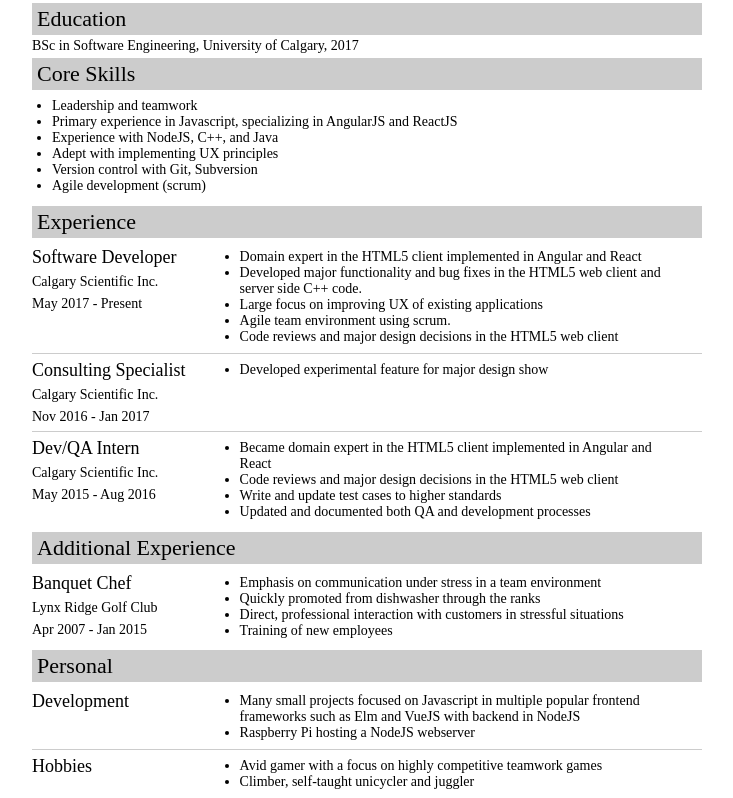
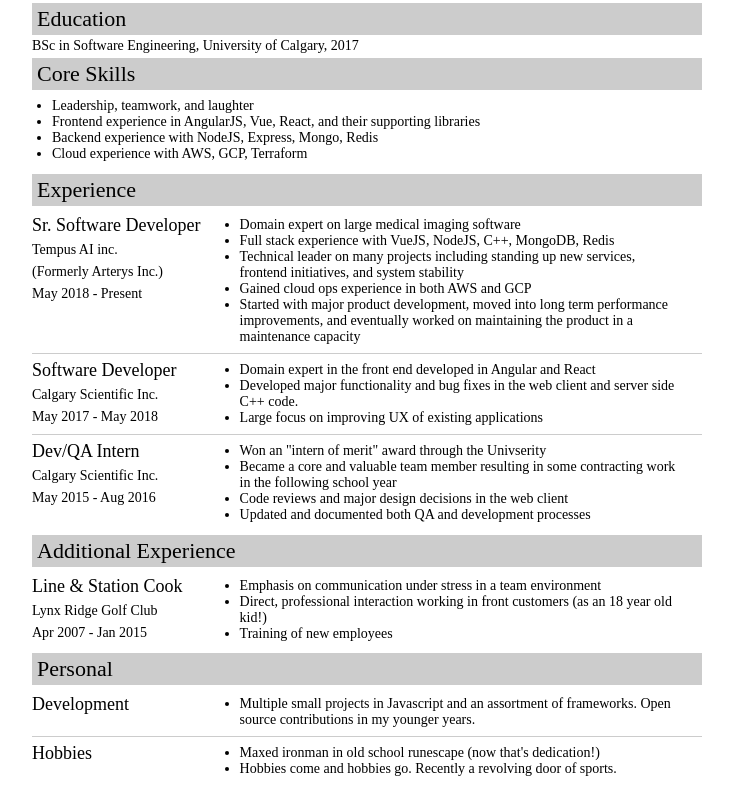
Before and after one commit to colefranz/colefranz.github.io, a website built with webpack: page index.html in a window 1280 px wide. Shown: the part 61-859 px from the top of the page, without its empty margins (273-1006 px from the left). Built offline with nearby package versions, Linux system fonts and the light colour scheme; a web font is replaced by a local one.

Commit message:
update the resume
first time in 8 years lmao

```diff
--- a/index.html
+++ b/index.html
@@ -6,6 +6,7 @@
     <link rel="shortcut icon" href="assets/favicon.ico" type="image/x-icon">
     <link rel="icon" href="assets/favicon.ico" type="image/x-icon">
   </head>
+
   <body>
     <div id="resume">
       <header>
@@ -40,12 +41,12 @@
         <div id="core-skills">
           <p class="item-header">Core Skills</p>
           <ul>
-            <li>Leadership and teamwork</li>
-            <li>Primary experience in Javascript, specializing in AngularJS and ReactJS</li>
-            <li>Experience with NodeJS, C++, and Java</li>
-            <li>Adept with implementing UX principles</li>
-            <li>Version control with Git, Subversion</li>
-            <li>Agile development (scrum)</li>
+            <li>Leadership, teamwork, and laughter</li>
+            <li>Frontend experience in AngularJS, Vue, React, and their supporting libraries</li>
+            <li>Backend experience with NodeJS, Express, Mongo, Redis</li>
+            <li>Cloud experience with AWS, GCP, Terraform</li>
+
+
             <!-- <li>OpenGL</li> Uncomment in graphics jobs -->
           </ul>
         </div>
@@ -53,28 +54,32 @@
           <p class="item-header">Experience</p>
           <div class="item">
             <div class="primary">
+              <p class="title">Sr. Software Developer</p>
+              <p class="company">Tempus AI inc.</p>
+              <p class="company">(Formerly Arterys Inc.)</p><p class="time-line">May 2018 - Present</p>
+            </div>
+            <ul class="secondary">
+              <li>Domain expert on large medical imaging software</li>
+              <li>Full stack experience with VueJS, NodeJS, C++, MongoDB, Redis</li>
+              <li>Technical leader on many projects including standing up new services, frontend initiatives, and system stability</li>
+              <li>Gained cloud ops experience in both AWS and GCP</li>
+              <li>Started with major product development, moved into long term performance improvements, and eventually worked on maintaining the product in a maintenance capacity</li>
+            </ul>
+          </div><div class="item">
+            <div class="primary">
               <p class="title">Software Developer</p>
               <p class="company">Calgary Scientific Inc.</p>
-              <p class="time-line">May 2017 - Present</p>
+              <p class="time-line">May 2017 - May 2018</p>
             </div>
             <ul class="secondary">
-              <li>Domain expert in the HTML5 client implemented in Angular and React</li>
-              <li>Developed major functionality and bug fixes in the HTML5 web client and server side C++ code.</li>
+              <li>Domain expert in the front end developed in Angular and React</li>
+              <li>Developed major functionality and bug fixes in the web client and server side C++ code.</li>
               <li>Large focus on improving UX of existing applications</li>
-              <li>Agile team environment using scrum.</li>
-              <li>Code reviews and major design decisions in the HTML5 web client</li>
+
+
             </ul>
           </div>
-          <div class="item">
-            <div class="primary">
-              <p class="title">Consulting Specialist</p>
-              <p class="company">Calgary Scientific Inc.</p>
-              <p class="time-line">Nov 2016 - Jan 2017</p>
-            </div>
-            <ul class="secondary">
-              <li>Developed experimental feature for major design show</li>
-            </ul>
-          </div>
+
           <div class="item">
             <div class="primary">
               <p class="title">Dev/QA Intern</p>
@@ -82,9 +87,9 @@
               <p class="time-line">May 2015 - Aug 2016</p>
             </div>
             <ul class="secondary">
-              <li>Became domain expert in the HTML5 client implemented in Angular and React</li>
-              <li>Code reviews and major design decisions in the HTML5 web client</li>
-              <li>Write and update test cases to higher standards</li>
+              <li>Won an "intern of merit" award through the Univserity</li><li>Became a core and valuable team member resulting in some contracting work in the following school year</li>
+              <li>Code reviews and major design decisions in the web client</li>
+
               <li>Updated and documented both QA and development processes</li>
             </ul>
           </div>
@@ -93,14 +98,14 @@
           <p class="item-header">Additional Experience</p>
           <div class="item">
             <div class="primary">
-              <p class="title">Banquet Chef</p>
+              <p class="title">Line &amp; Station Cook</p>
               <p class="company">Lynx Ridge Golf Club</p>
               <p class="time-line">Apr 2007 - Jan 2015</p>
             </div>
             <ul class="secondary">
               <li>Emphasis on communication under stress in a team environment</li>
-              <li>Quickly promoted from dishwasher through the ranks</li>
-              <li>Direct, professional interaction with customers in stressful situations</li>
+
+              <li>Direct, professional interaction working in front customers (as an 18 year old kid!)</li>
               <li>Training of new employees</li>
             </ul>
           </div>
@@ -112,8 +117,8 @@
               <p class="title">Development</p>
             </div>
             <ul class="secondary">
-              <li>Many small projects focused on Javascript in multiple popular frontend frameworks such as Elm and VueJS with backend in NodeJS</li>
-              <li>Raspberry Pi hosting a NodeJS webserver</li>
+              <li>Multiple small projects in Javascript and an assortment of frameworks. Open source contributions in my younger years.</li>
+
             </ul>
           </div>
           <div class="item">
@@ -121,8 +126,8 @@
                 <p class="title">Hobbies</p>
             </div>
             <ul class="secondary">
-              <li>Avid gamer with a focus on highly competitive teamwork games</li>
-              <li>Climber, self-taught unicycler and juggler</li>
+              <li>Maxed ironman in old school runescape (now that's dedication!)</li>
+              <li>Hobbies come and hobbies go. Recently a revolving door of sports.</li>
             </ul>
           </div>
         </div>
```
